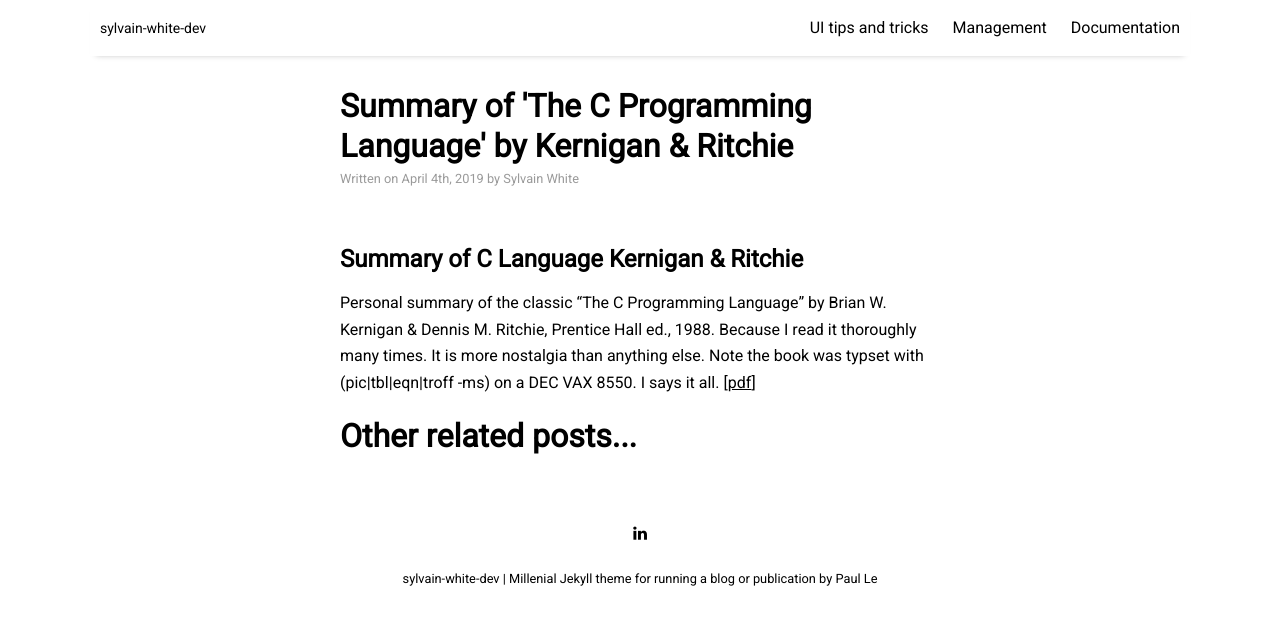
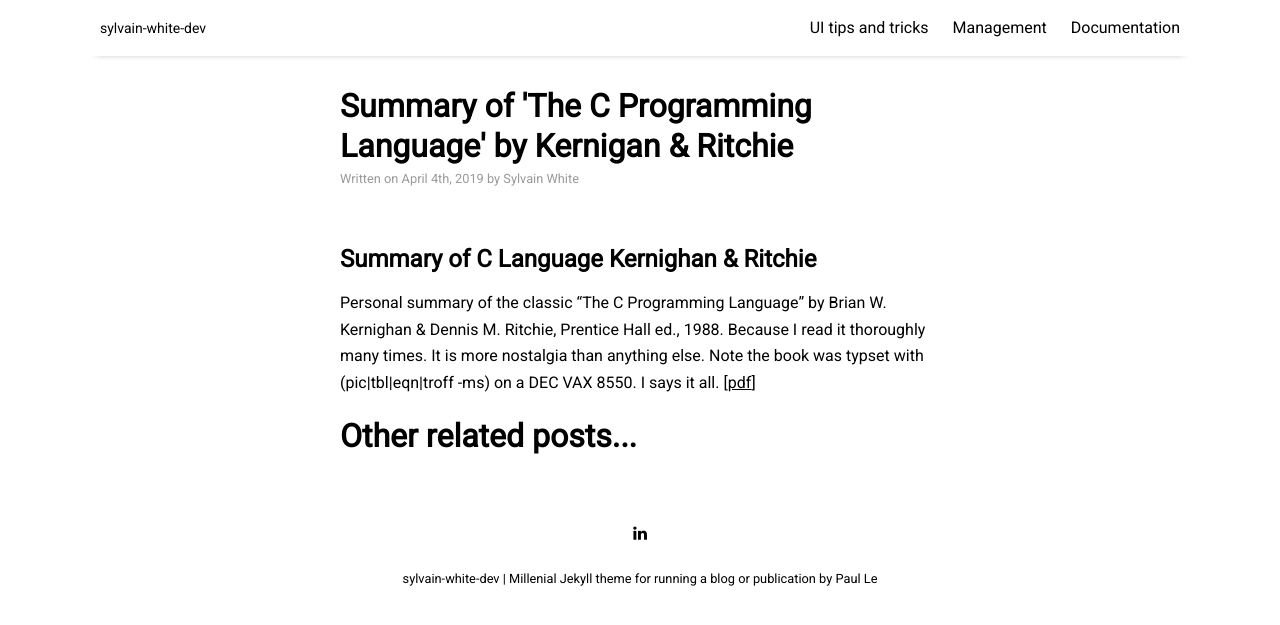
Before and after one commit to sylvainwhite/sylvain-white-dev, a Jekyll site: the page built from _posts/2019-04-04-SummaryCProgrammingLanguage.md, in a window 1280 px wide. Shown: the top 625 px of the page. Built offline with Jekyll 4.4.1, drawn with Linux system fonts in a browser that asks for light colours; nearby versions of some CDN libraries.

Commit message:
Fix typo

```diff
--- a/_posts/2019-04-04-SummaryCProgrammingLanguage.md
+++ b/_posts/2019-04-04-SummaryCProgrammingLanguage.md
@@ -8,7 +8,7 @@ tags: [language]
 ---
 <br/>
 
-## Summary of C Language Kernigan & Ritchie
+## Summary of C Language Kernighan & Ritchie
 
-Personal summary of the classic "The C Programming Language" by Brian W. Kernigan & Dennis M. Ritchie, Prentice Hall ed., 1988. Because I read it thoroughly many times. It is more nostalgia than anything else. Note the book was typset with (pic|tbl|eqn|troff -ms) on a DEC VAX 8550. I says it all.
+Personal summary of the classic "The C Programming Language" by Brian W. Kernighan & Dennis M. Ritchie, Prentice Hall ed., 1988. Because I read it thoroughly many times. It is more nostalgia than anything else. Note the book was typset with (pic|tbl|eqn|troff -ms) on a DEC VAX 8550. I says it all.
 [[pdf]({{ site.github.url }}/resources/CLanguageK&RSummary.pdf){:target="_blank"}]
```
